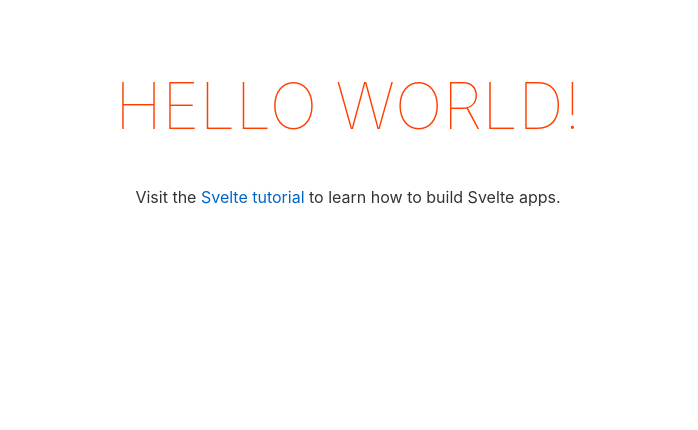
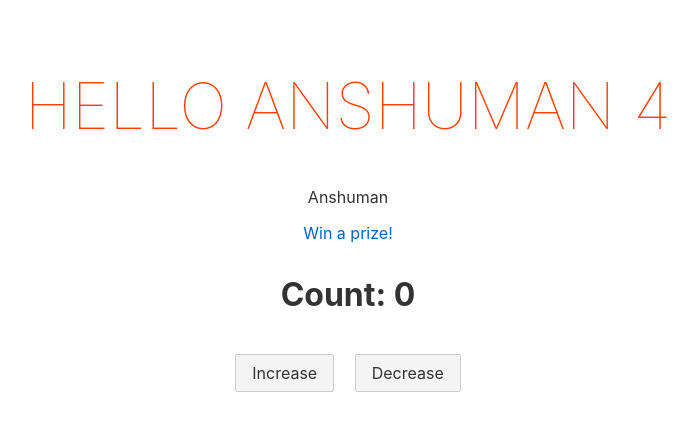
Before and after one commit to Anshumansingho7/Hello_world, a Svelte app: page / in a window 1280 px wide. Shown: the top 430 px of the page, without its empty margins (292-990 px from the left). Built offline with nearby package versions, Linux system fonts and the light colour scheme.

Commit message:
update App.svelte

```diff
--- a/src/App.svelte
+++ b/src/App.svelte
@@ -1,13 +1,48 @@
 <script>
-	export let name;
+	// Defining a constant 'name' with the value 'Anshuman'
+	const name = 'Anshuman';
+
+	// Defining a constant 'channel' with an HTML paragraph element containing 'Anshuman'
+	const channel = '<p>Anshuman</p>';
+
+	// Defining a constant 'hack' with a potentially malicious anchor element
+	// that triggers an alert when clicked
+	const hack = `<a href="#" onclick="alert('You have been Hacked!')">Win a prize!</a>`;
+
+	// Initializing a variable 'count' to 0
+	let count = 0;
+
+	// Defining a function 'increase' to increment the count by 1
+	const increase = () => {
+		count += 1;
+	};
+
+	// Defining a function 'decrease' to decrement the count by 1
+	const decrease = () => {
+		count -= 1;
+	};
 </script>
 
 <main>
-	<h1>Hello {name}!</h1>
-	<p>Visit the <a href="https://svelte.dev/tutorial">Svelte tutorial</a> to learn how to build Svelte apps.</p>
+	<!-- Displaying a heading with a greeting and the result of 2+2 -->
+	<h1>Hello {name} { 2 + 2 }</h1>
+
+	<!-- Rendering the 'channel' constant as HTML content -->
+	<div>{@html channel}</div>
+
+	<!-- Rendering the 'hack' constant as HTML content (be cautious with this) -->
+	<div>{@html hack}</div>
+
+	<!-- Displaying the current value of 'count' and providing buttons to increase/decrease the count -->
+	<div>
+		<h2>Count: {count}</h2>
+		<button on:click={increase}>Increase</button>
+		<button on:click={decrease}>Decrease</button>
+	</div>
 </main>
 
 <style>
+	/* Styling for the main container */
 	main {
 		text-align: center;
 		padding: 1em;
@@ -15,16 +50,32 @@
 		margin: 0 auto;
 	}
 
+	/* Styling for the h1 heading */
 	h1 {
-		color: #ff3e00;
-		text-transform: uppercase;
-		font-size: 4em;
-		font-weight: 100;
+		color: #ff3e00; /* Orange color for the text */
+		text-transform: uppercase; /* Uppercase text */
+		font-size: 4em; /* Large font size */
+		font-weight: 100; /* Light font weight */
 	}
 
+	/* Styling for the h2 heading */
+	h2 {
+		margin: 1em 0; /* Margin around the heading */
+		font-size: 2em; /* Medium font size */
+	}
+
+	/* Styling for the buttons */
+	button {
+		font-size: 1em; /* Medium font size */
+		margin: 0.5em; /* Small margin around the button */
+		padding: 0.5em 1em; /* Padding inside the button */
+		cursor: pointer; /* Pointer cursor on hover */
+	}
+
+	/* Responsive styling: When the screen width is 640px or more */
 	@media (min-width: 640px) {
 		main {
-			max-width: none;
+			max-width: none; /* Remove the max-width restriction */
 		}
 	}
 </style>
```
